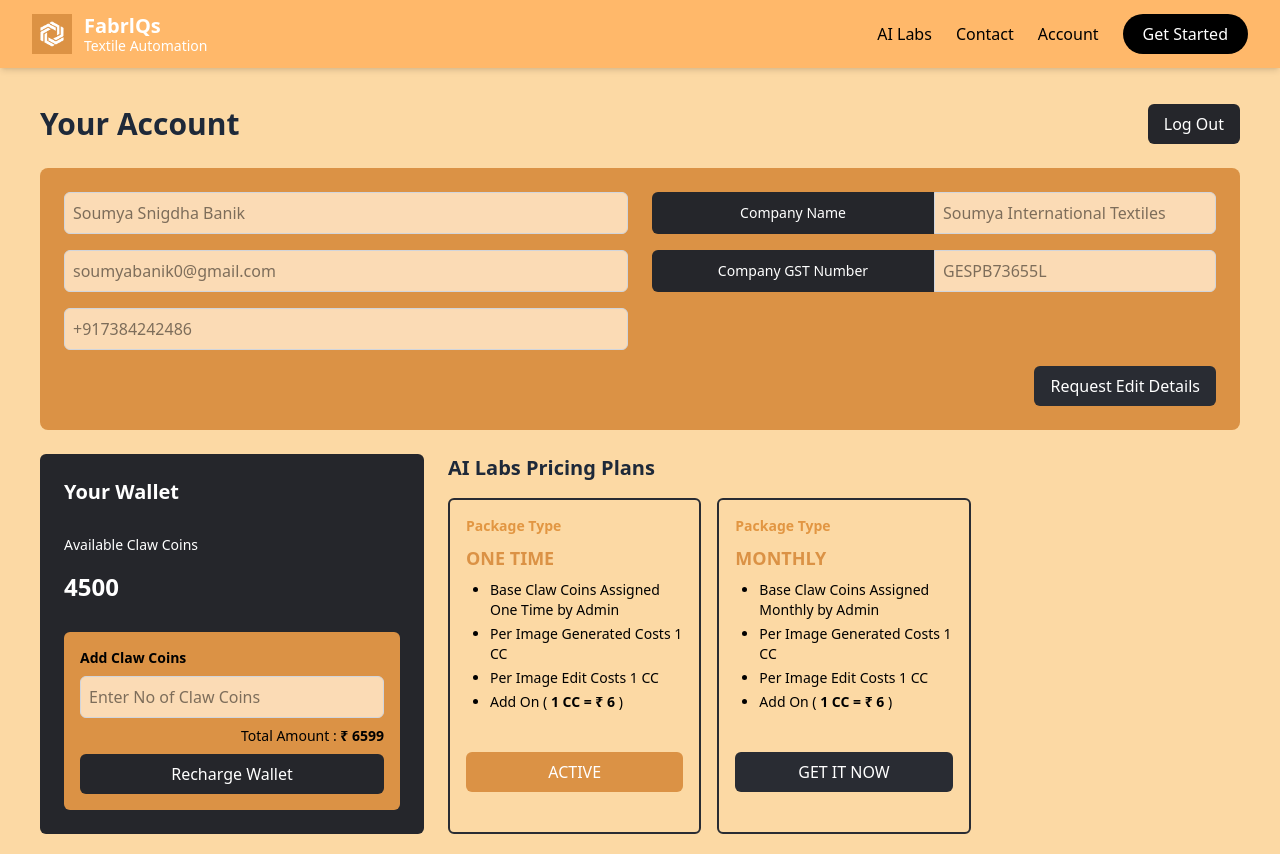
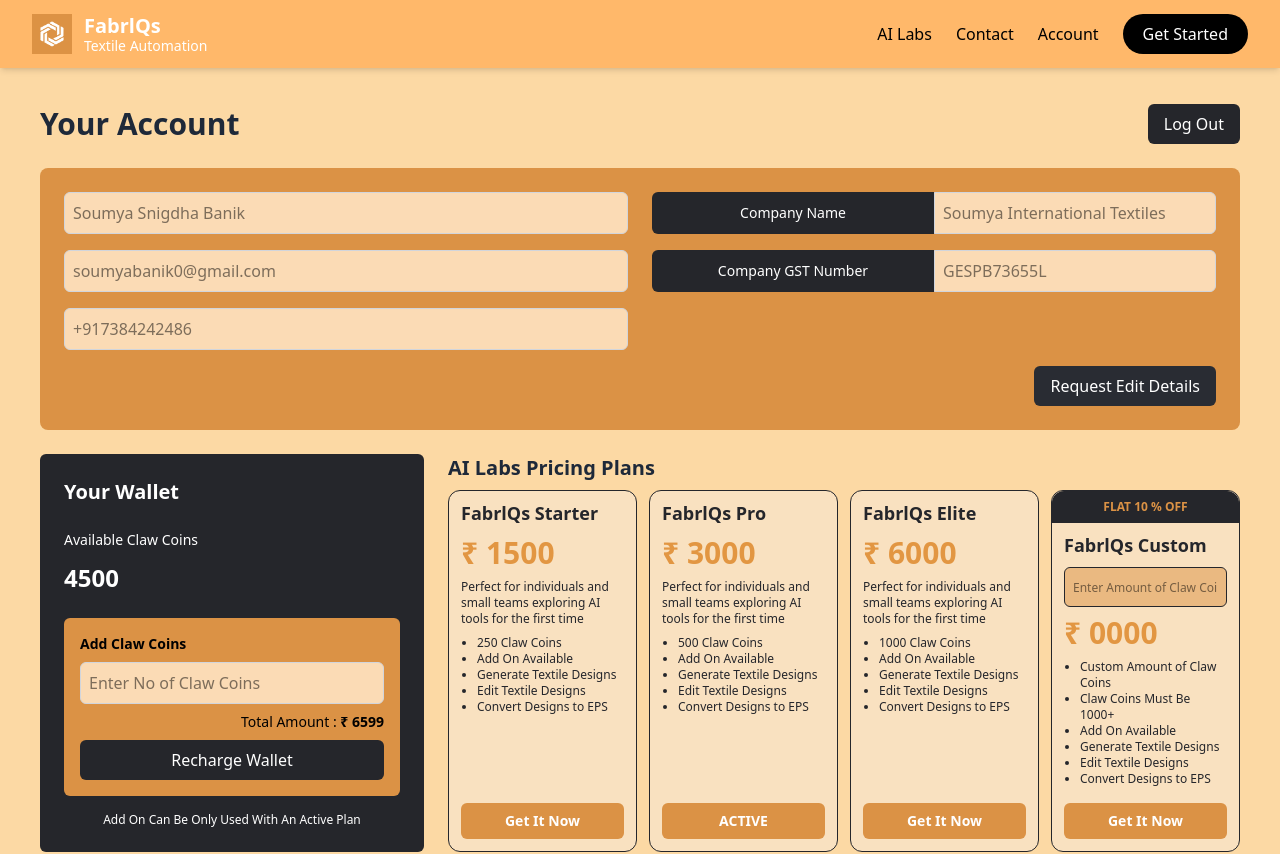
Before and after one commit to rahul9369/textile, a React (Vite) app: page /account in a window 1280 px wide. Shown: the top 854 px of the page. Built offline with nearby package versions, Linux system fonts and the light colour scheme.

Commit message:
changes done

```diff
--- a/src/Components/Account.jsx
+++ b/src/Components/Account.jsx
@@ -90,64 +90,81 @@
               Recharge Wallet
             </button>
           </div>
+           <div className="w-full text-center text-xs text-white mt-2">Add On Can Be Only Used With An Active Plan</div>
         </div>
 
-        {/* Plans */}
-        <div className="lg:col-span-2">
-          <h2 className="text-xl font-semibold text-gray-800 mb-4">
-            AI Labs Pricing Plans
-          </h2>
-
-          <div className="grid grid-cols-1 md:grid-cols-2 xl:grid-cols-3 gap-4">
-            {/* ONE TIME PLAN */}
-            <div className="border-2 border-[#292C33] p-4 lg:pb-10 rounded-md w-full flex flex-col justify-between">
-    <div>
-          <p className="text-sm text-[#E29642] font-semibold mb-2">
-          Package Type
-          </p>
-        <h3 className="text-lg font-bold mb-2 text-[#DB9245]">
-          ONE TIME
-       </h3>
-    <ul className="text-sm list-disc pl-6 space-y-1 mb-4">
-      <li>Base Claw Coins Assigned One Time by Admin</li>
-      <li>Per Image Generated Costs 1 CC</li>
-      <li>Per Image Edit Costs 1 CC</li>
-      <li>
-        Add On ( <strong>1 CC = ₹ 6</strong> )
-      </li>
-    </ul>
-  </div>
-  <button className="bg-[#DB9245] w-full py-2 text-white rounded-md hover:opacity-90 lg:mt-6">
-    ACTIVE
-  </button>
-</div>
-
-
-  {/* MONTHLY PLAN */}
-<div className="border-2 border-[#292C33] p-4 rounded-md w-full flex flex-col justify-between lg:pb-10">
-        <div>
-                <p className="text-sm text-[#E29642] font-semibold mb-2">
-                  Package Type
-                </p>
-                <h3 className="text-lg font-bold mb-2 text-[#DB9245]">
-                  MONTHLY
-                </h3>
-                <ul className="text-sm list-disc pl-6 space-y-1 mb-4">
-                  <li>Base Claw Coins Assigned Monthly by Admin</li>
-                  <li>Per Image Generated Costs 1 CC</li>
-                  <li>Per Image Edit Costs 1 CC</li>
-                  <li>
-                    Add On ( <strong>1 CC = ₹ 6</strong> )
-                  </li>
-                </ul>
-              </div>
-              <button className="bg-[#292C33] w-full py-2 text-white rounded-md hover:opacity-90 lg:mt-6">
-                GET IT NOW
-              </button>
+        {/* Pricing Cards - replace the two right-side divs with four cards */}
+        <div className="lg:col-span-2 flex flex-col">
+          <h2 className="text-xl font-bold text-gray-800 mb-2 text-left">AI Labs Pricing Plans</h2>
+          <div className="grid grid-cols-2 gap-3 sm:grid-cols-2 md:grid-cols-4 xl:grid-cols-4">
+            {/* Starter Card */}
+            <div className="bg-[#F9E1C0] border border-[#25262B] rounded-xl p-3 pt-2 flex flex-col justify-between min-h-[220px] sm:min-h-[320px] max-w-[270px] mx-auto w-full text-xs">
+              <h3 className="font-bold text-lg mb-2 text-[#25262B]">FabrlQs Starter</h3>
+              <div className="text-[#E29642] text-3xl font-bold mb-2">₹ 1500</div>
+              <p className="text-xs text-[#25262B] mb-2">Perfect for individuals and small teams exploring AI tools for the first time</p>
+              <ul className="text-xs text-[#25262B] mb-4 list-disc pl-4">
+                <li>250 Claw Coins</li>
+                <li>Add On Available</li>
+                <li>Generate Textile Designs</li>
+                <li>Edit Textile Designs</li>
+                <li>Convert Designs to EPS</li>
+              </ul>
+              <button className="bg-[#DB9245] text-white font-semibold py-2 rounded-md mt-auto text-sm">Get It Now</button>
             </div>
-
-            {/* Empty div for spacing */}
-            <div className="hidden xl:block"></div>
+            {/* Pro Card */}
+            <div className="bg-[#F9E1C0] border border-[#25262B] rounded-xl p-3 pt-2 flex flex-col justify-between min-h-[220px] sm:min-h-[320px] max-w-[270px] mx-auto w-full text-xs">
+              <h3 className="font-bold text-lg mb-2 text-[#25262B]">FabrlQs Pro</h3>
+              <div className="text-[#E29642] text-3xl font-bold mb-2">₹ 3000</div>
+              <p className="text-xs text-[#25262B] mb-2">Perfect for individuals and small teams exploring AI tools for the first time</p>
+              <ul className="text-xs text-[#25262B] mb-4 list-disc pl-4">
+                <li>500 Claw Coins</li>
+                <li>Add On Available</li>
+                <li>Generate Textile Designs</li>
+                <li>Edit Textile Designs</li>
+                <li>Convert Designs to EPS</li>
+              </ul>
+              <button className="bg-[#DB9245] text-white font-semibold py-2 rounded-md mt-auto text-sm">ACTIVE</button>
+            </div>
+            {/* Elite Card */}
+            <div className="bg-[#F9E1C0] border border-[#25262B] rounded-xl p-3 pt-2 flex flex-col justify-between min-h-[220px] sm:min-h-[320px] max-w-[270px] mx-auto w-full text-xs">
+              <h3 className="font-bold text-lg mb-2 text-[#25262B]">FabrlQs Elite</h3>
+              <div className="text-[#E29642] text-3xl font-bold mb-2">₹ 6000</div>
+              <p className="text-xs text-[#25262B] mb-2">Perfect for individuals and small teams exploring AI tools for the first time</p>
+              <ul className="text-xs text-[#25262B] mb-4 list-disc pl-4">
+                <li>1000 Claw Coins</li>
+                <li>Add On Available</li>
+                <li>Generate Textile Designs</li>
+                <li>Edit Textile Designs</li>
+                <li>Convert Designs to EPS</li>
+              </ul>
+              <button className="bg-[#DB9245] text-white font-semibold py-2 rounded-md mt-auto text-sm">Get It Now</button>
+            </div>
+            {/* Custom Card */}
+            <div className="bg-[#F9E1C0] border border-[#25262B] rounded-xl p-3 pt-6 flex flex-col justify-between min-h-[220px] sm:min-h-[320px] max-w-[270px] mx-auto w-full relative text-xs">
+              <div className="absolute top-0 left-0 w-full bg-[#25262B] text-[#DB9245] text-xs font-bold rounded-t-xl py-2 text-center">FLAT 10 % OFF</div>
+              <h3 className="font-bold text-lg mt-4 mb-2 text-[#25262B]">FabrlQs Custom</h3>
+              <style>{`
+                input[type=number]::-webkit-outer-spin-button,
+                input[type=number]::-webkit-inner-spin-button {
+                  -webkit-appearance: none;
+                  margin: 0;
+                }
+                input[type=number] {
+                  -moz-appearance: textfield;
+                }
+              `}</style>
+              <input type="number" placeholder="Enter Amount of Claw Coins" className="border border-[#25262B] rounded-md px-2 py-2 mb-2 w-full text-xs h-10 bg-[#DB924580]" />
+              <div className="text-[#E29642] text-3xl font-bold mb-2">₹ 0000</div>
+              <ul className="text-xs text-[#25262B] mb-4 list-disc pl-4">
+                <li>Custom Amount of Claw Coins</li>
+                <li>Claw Coins Must Be 1000+</li>
+                <li>Add On Available</li>
+                <li>Generate Textile Designs</li>
+                <li>Edit Textile Designs</li>
+                <li>Convert Designs to EPS</li>
+              </ul>
+              <button className="bg-[#DB9245] text-white font-semibold py-2 rounded-md mt-auto text-sm">Get It Now</button>
+            </div>
           </div>
         </div>
       </div>
--- a/src/Components/Signing.jsx
+++ b/src/Components/Signing.jsx
@@ -266,7 +266,7 @@
 
                   <button
                     type="submit"
-                    className="w-full bg-[#202020] text-white font-semibold py-3 cursor-pointer rounded-md">
+                    className="w-full bg-[#202020] text-white font-semibold py-3 cursor-pointer rounded-md mt-20 sm:mt-0">
                     Log In
                   </button>
                 </form>
```
